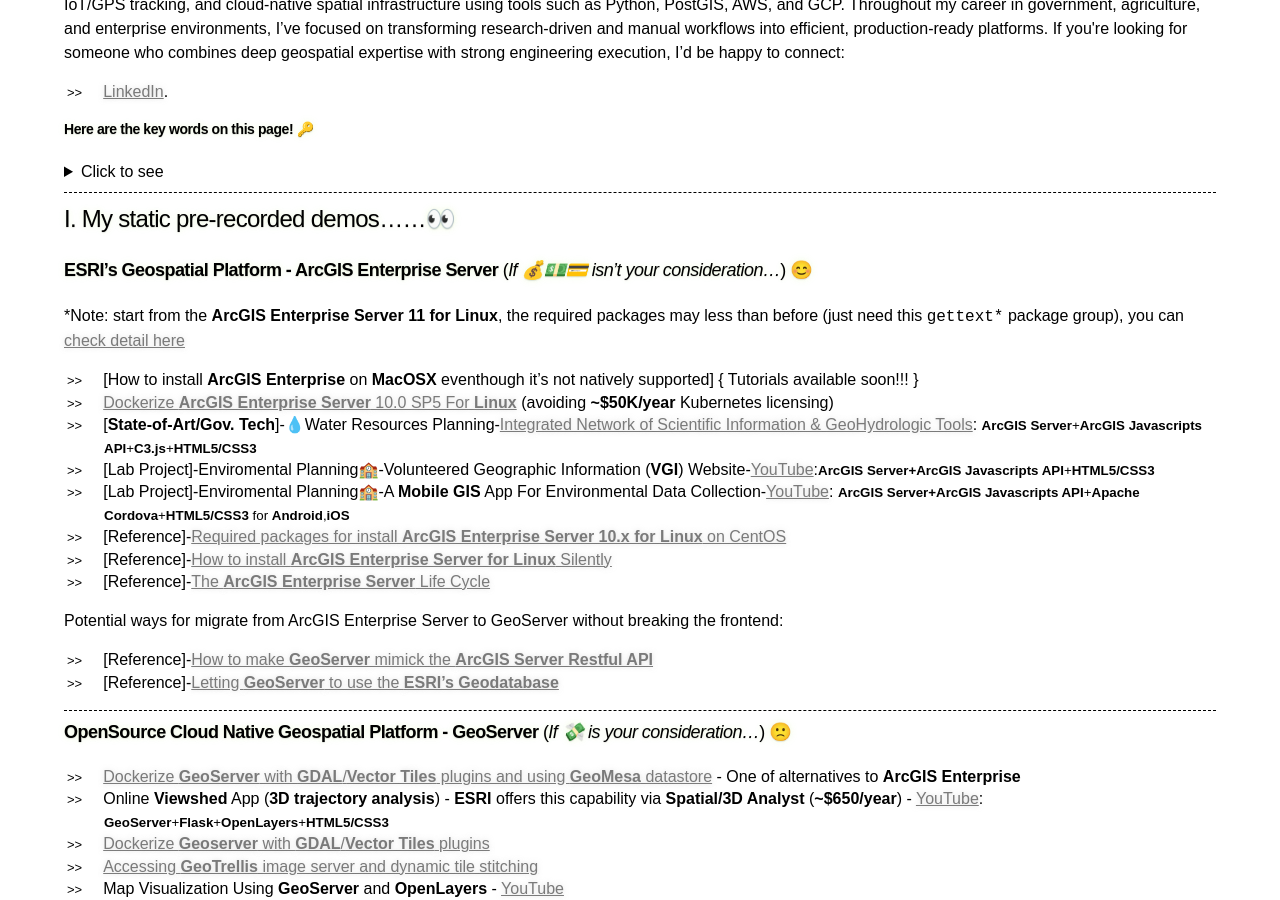
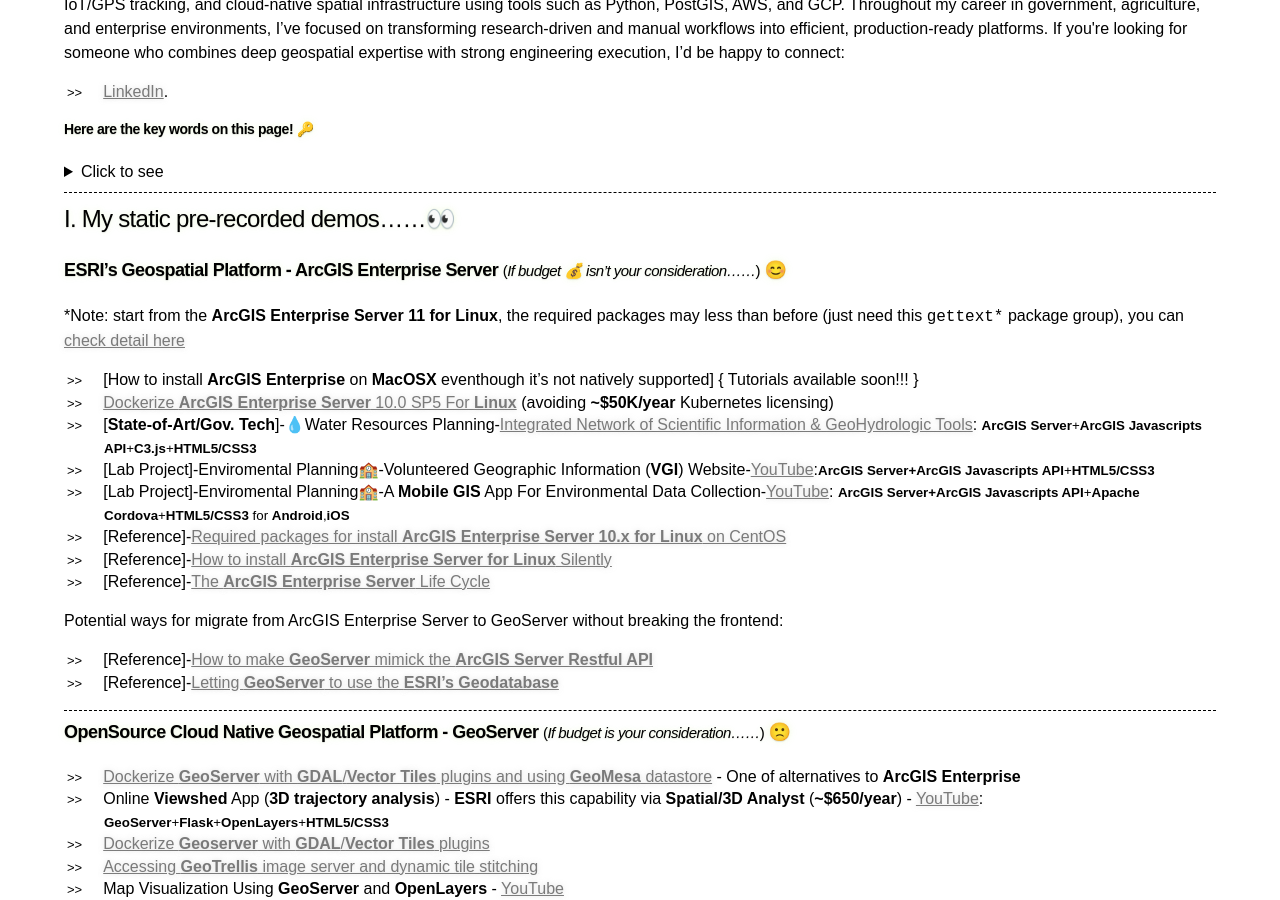
Before and after one commit to yanfuzhou/yanfuzhou.github.io, a Jekyll site: the page built from index.md, in a window 1280 px wide and 900 px high, scrolled down 275 px. Built offline with Jekyll 4.4.1, drawn with Linux system fonts in a browser that asks for light colours; our own code applies the rules of GitHub Pages for plain Markdown files.

Commit message:
fix a rendering bug

```diff
--- a/index.md
+++ b/index.md
@@ -21,7 +21,7 @@
 
 ## [](#header-2) I. My static pre-recorded demos......👀
 
-### [](#header-3) **ESRI's Geospatial Platform - ArcGIS Enterprise Server** (*If 💰💵💳 isn't your consideration...*) 😊
+### [](#header-3) **ESRI's Geospatial Platform - ArcGIS Enterprise Server** <small>(*If budget 💰 isn't your consideration......*)</small> 😊
 
  *Note: start from the **ArcGIS Enterprise Server 11 for Linux**, the required packages may less than before (just need this `gettext*` package group), you can [check detail here](https://enterprise.arcgis.com/en/system-requirements/latest/linux/arcgis-server-system-requirements.htm)
 
@@ -41,7 +41,7 @@
 
 ---
 
-### [](#header-3) **OpenSource Cloud Native Geospatial Platform - GeoServer** (*If 💸 is your consideration...*) 🙁
+### [](#header-3) **OpenSource Cloud Native Geospatial Platform - GeoServer** <small>(*If budget is your consideration......*)</small> 🙁
 
   - [Dockerize **GeoServer** with **GDAL**/**Vector Tiles** plugins and using **GeoMesa** datastore](docs/GeomesaMac.md) - One of alternatives to **ArcGIS Enterprise**
   - Online **Viewshed** App (**3D trajectory analysis**) - **ESRI** offers this capability via **Spatial/3D Analyst** (**~$650/year**) - [YouTube](https://www.youtube.com/watch?v=OkvwTfUE9yc): <small>**GeoServer**+**Flask**+**OpenLayers**+**HTML5/CSS3**</small>
```
